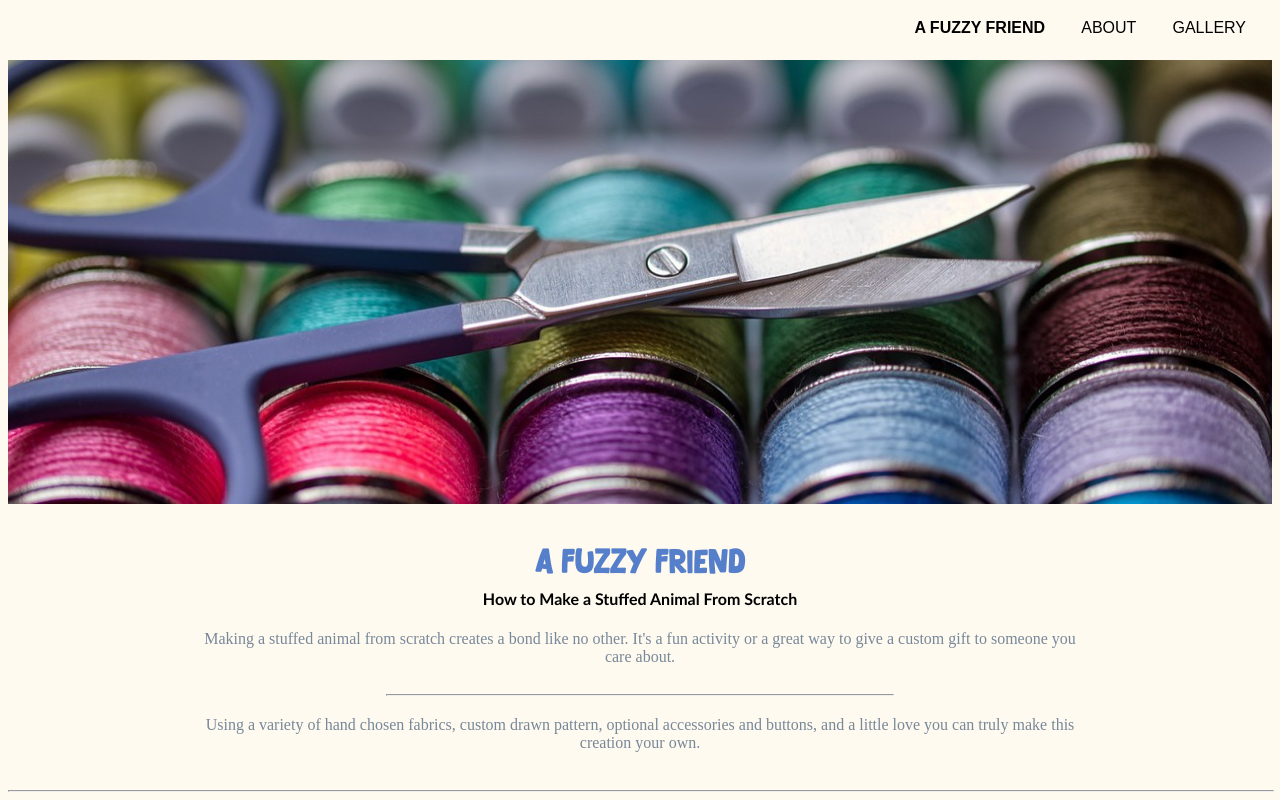
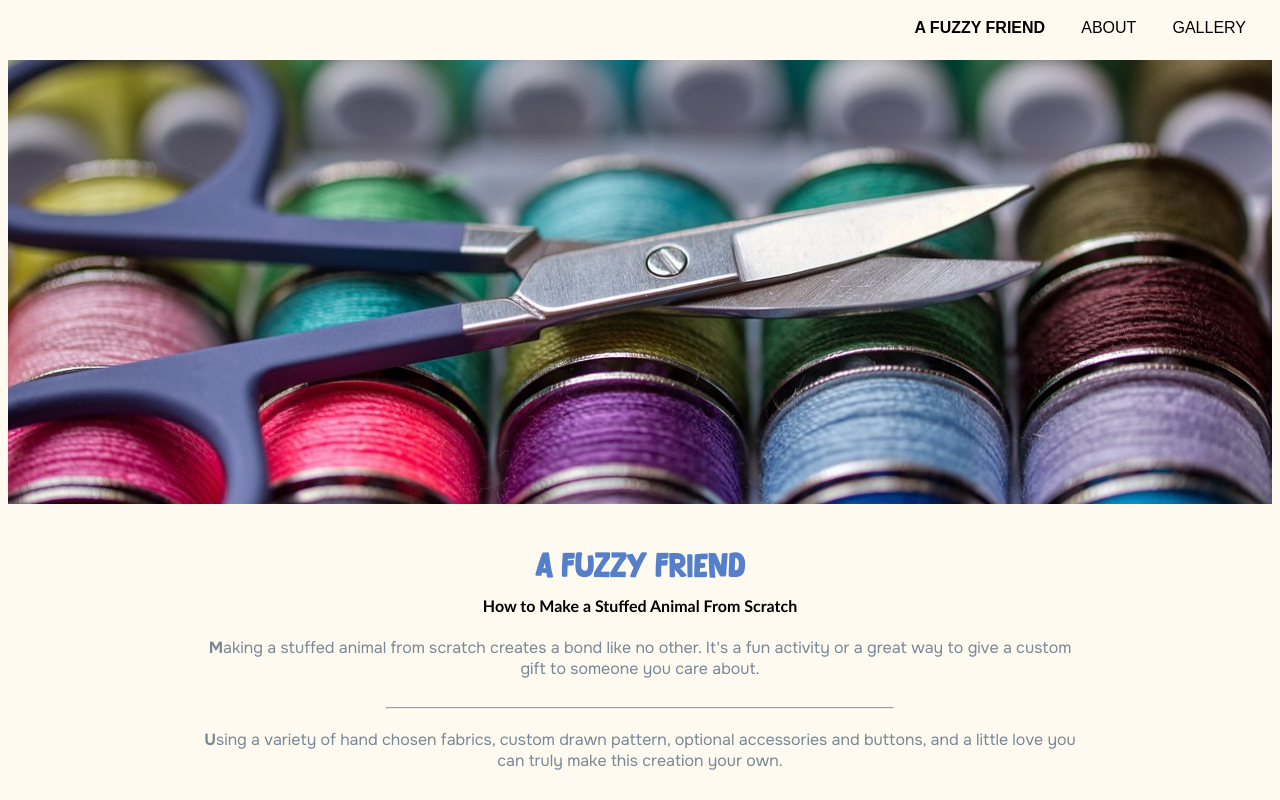
Before and after one commit to MorganSpeicher/MART341-WebDesign, a plain HTML site: page WebDesignHomework/assignment-11/index.html in a window 1280 px wide. Shown: the top 800 px of the page. Drawn offline with Linux system fonts and the light colour scheme; files whose address does not match are found by name.

Commit message:
Changes made

```diff
--- a/WebDesignHomework/assignment-11/index.html
+++ b/WebDesignHomework/assignment-11/index.html
@@ -1,12 +1,23 @@
 <!DOCTYPE html>
 <html lang="en">
     <head>
-        <link rel="stylesheet" type="text/css" href="style/style.css">
+        <link rel="stylesheet" href="style/style.css">
         <meta charset="UTF-8">
         <meta name="description" content="How to make a stuffed animal">
         <meta name="Author" conent="Morgan Speicher">
         <meta name="viewport" content="width=device-width, initial-scale=1.0">
         <title>A Fuzzy Friend: How to make a stuffed animal from scratch</title>
+        <link rel="preconnect" href="https://fonts.googleapis.com">
+        <link rel="preconnect" href="https://fonts.gstatic.com" crossorigin>
+        <link href="https://fonts.googleapis.com/css2?family=Onest:wght@100..900&display=swap" rel="stylesheet">
+        <style>
+            p {
+                font-family: "Onest", sans-serif;
+                font-optical-sizing: auto;
+                font-weight: normal;
+                font-style: normal;
+            }
+        </style>
     </head>
     <body>
         <div class="font">
@@ -23,7 +34,7 @@
 
             <!-- Introduction -->
             <div id="align">
-                <h1 class="font_alter">A Fuzzy Friend</h1>
+                <h1><span class="font_alter">A Fuzzy Friend</span></h1>
                 <h4 class="font" style="margin-top: -10px;">How to Make a Stuffed Animal From Scratch</h4>
 
                 <p style="width: 70%; margin: auto; padding-bottom: 10px;">Making a stuffed animal from scratch creates a bond like no other. It's a fun activity or a great way to give a custom gift to someone you care about.</p>
--- a/WebDesignHomework/assignment-11/style/style.css
+++ b/WebDesignHomework/assignment-11/style/style.css
@@ -19,6 +19,15 @@ h1, h2, h3 {
 p {
     color: lightslategrey;
 }
+p::first-letter {
+    font-size: 1em;
+    font-weight: bold;
+  }
+
+a:visited {
+    color: #8b8b8b;
+    text-decoration: none;
+ }
 
 @font-face {
     font-family: 'DuckCome';
```
Also changed, not shown: 1 other file.
